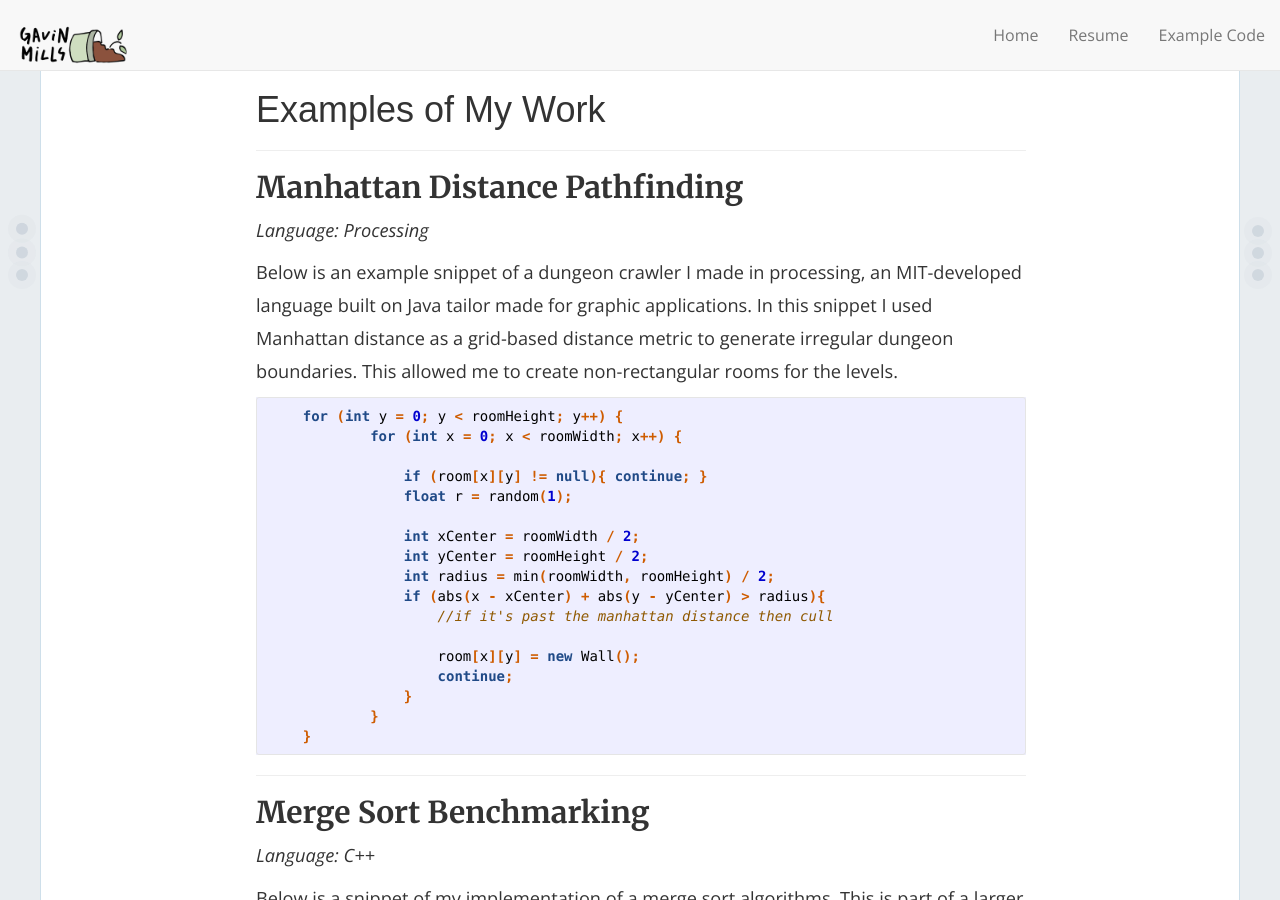
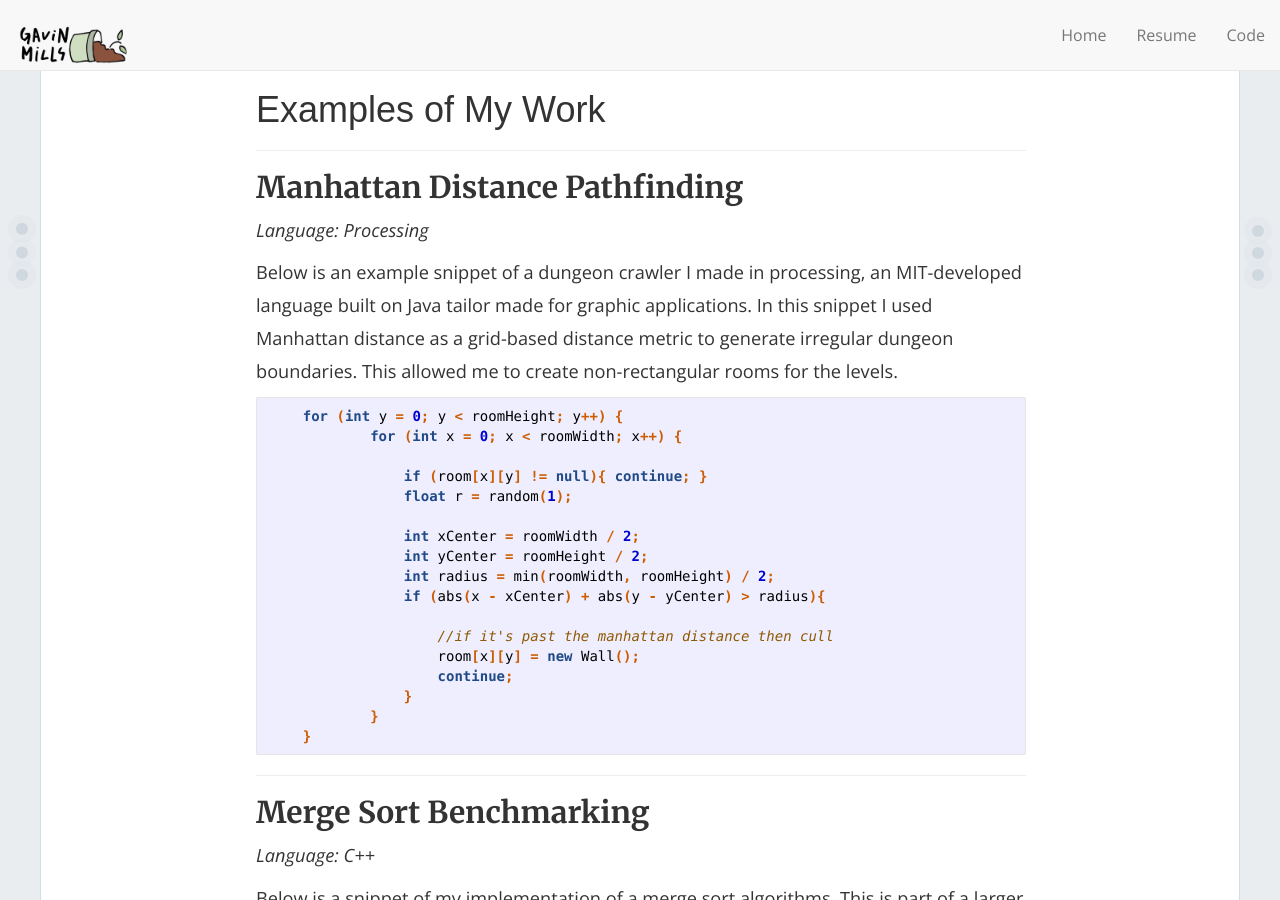
Before and after one commit to GMill728/gmill728.github.io, a Jekyll site: the page built from docs/code.md, in a window 1280 px wide and 900 px high. Built offline with Jekyll 4.4.1, drawn with Linux system fonts in a browser that asks for light colours; nearby versions of some CDN libraries; some web fonts are replaced; our own code applies the rules of GitHub Pages for plain Markdown files.

Commit message:
updated formatting

```diff
--- a/docs/_config.yml
+++ b/docs/_config.yml
@@ -109,7 +109,7 @@ nav_item:
   # - { url: '/about', text: 'About' } ##eventually add an about page
   # - { url: '/blog', text: 'Blog' } ##eventually add a blog page
   - { url: '/resume', text: 'Resume' }
-  - { url: '/code', text: 'Example Code' }
+  - { url: '/code', text: 'Code' }
 
 # Exclude from processing.
 # The following items will not be processed, by default.
--- a/docs/code.md
+++ b/docs/code.md
@@ -26,8 +26,8 @@ non-rectangular rooms for the levels.
                 int yCenter = roomHeight / 2;
                 int radius = min(roomWidth, roomHeight) / 2;
                 if (abs(x - xCenter) + abs(y - yCenter) > radius){
+
                     //if it's past the manhattan distance then cull
-
                     room[x][y] = new Wall();
                     continue;
                 }
```
